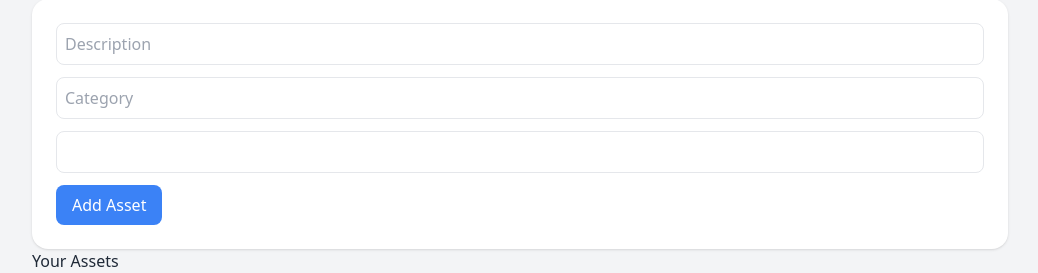
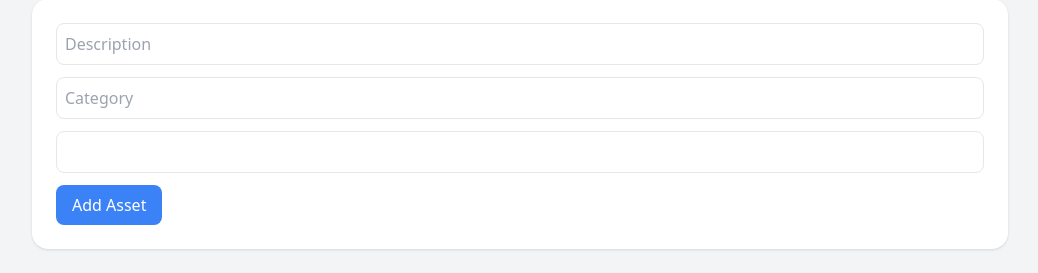
Before and after one commit to alphacentauri718/Personal-Finance-Tracker, a FastAPI app: template templates/assets.html in a window 1280 px wide. Shown: the part 133-406 px from the top of the page, without its empty margins (120-1158 px from the left). Run offline with FastAPI, Linux system fonts and the light colour scheme; the template is opened without the code that fills it, so the values that code supplies are empty; some libraries are stand-ins or nearby versions.

Commit message:
asset page polish

```diff
--- a/templates/assets.html
+++ b/templates/assets.html
@@ -28,7 +28,7 @@
             <th class="p-3 text-left">Amount</th>
         </tr>
     </thead>
-    <h2>Your Assets</h2>
+
     <tbody>
         {% for asset in assets %}
         <tr class="border-t">
```
